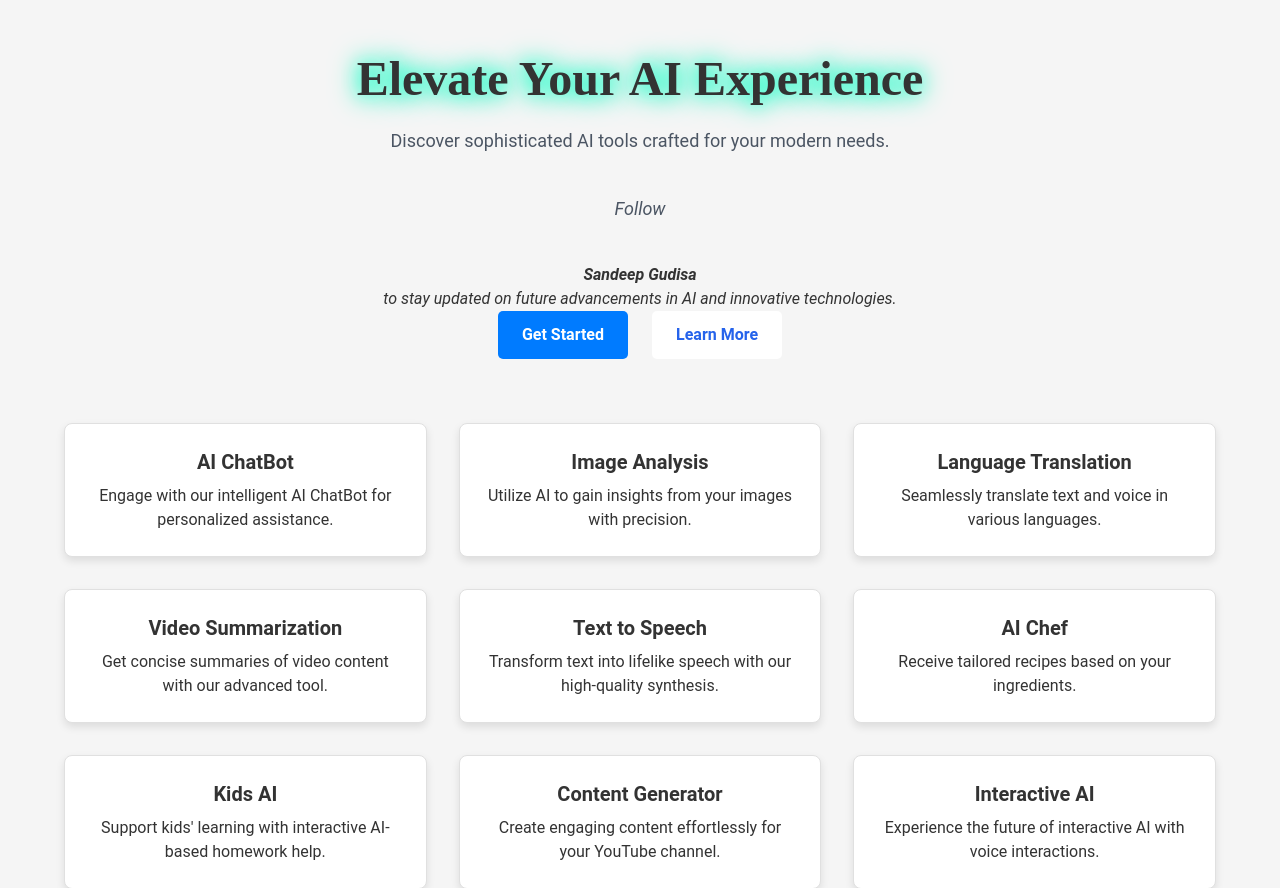
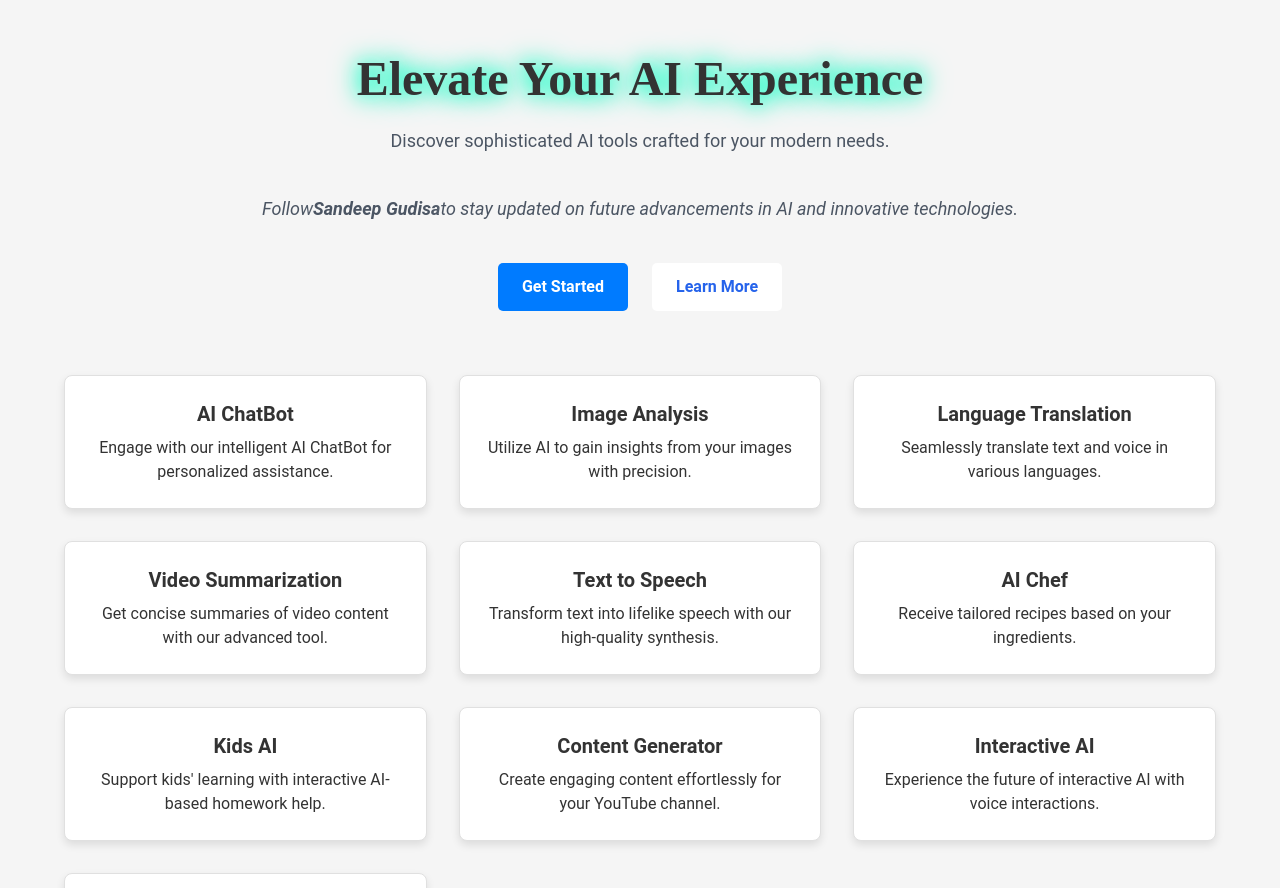
Before and after one commit to GudisaSandeep/Interactive-AI, a Flask app: page / in a window 1280 px wide. Shown: the part 138-1026 px from the top of the page. Run offline with Flask 3, Linux system fonts and the light colour scheme; some libraries are stand-ins or nearby versions.

Commit message:
Update index.html

```diff
--- a/templates/index.html
+++ b/templates/index.html
@@ -108,8 +108,8 @@
         <h1 class="title text-5xl font-bold mb-6">Elevate Your AI Experience</h1>
         <p class="text-lg text-gray-600 mb-10">Discover sophisticated AI tools crafted for your modern needs.</p>
         <p class="text-lg text-gray-600 mb-10">
-            <span><i>Follow <h4> <b>Sandeep Gudisa</b> </h4>to stay updated on future advancements in AI and innovative
-                    technologies.</i></span>
+            <i>Follow<span><b>Sandeep Gudisa</b></h4>to stay updated on future advancements in AI and innovative
+                    technologies.</i>
         </p>
         <div class="flex space-x-6 mb-16">
             <a class="btn" href="{{ url_for('handle_text_chat') }}">
```
